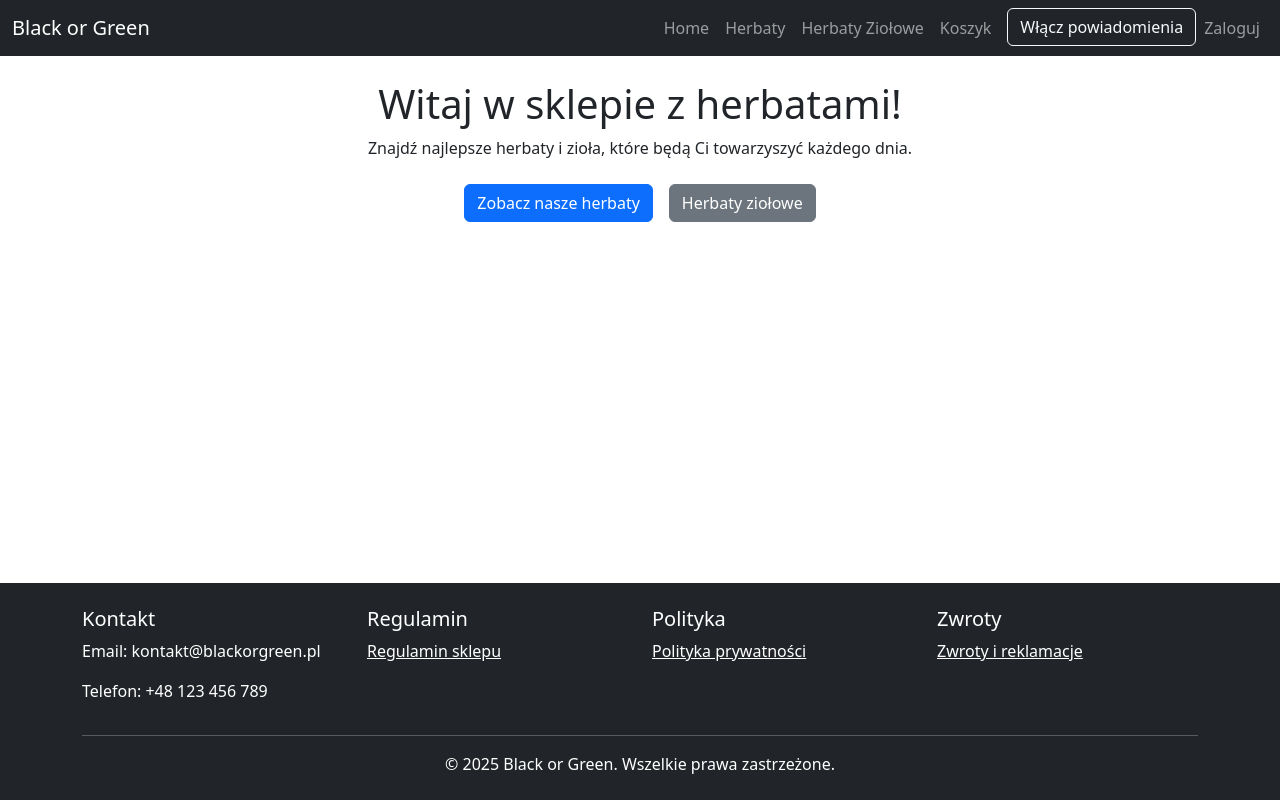
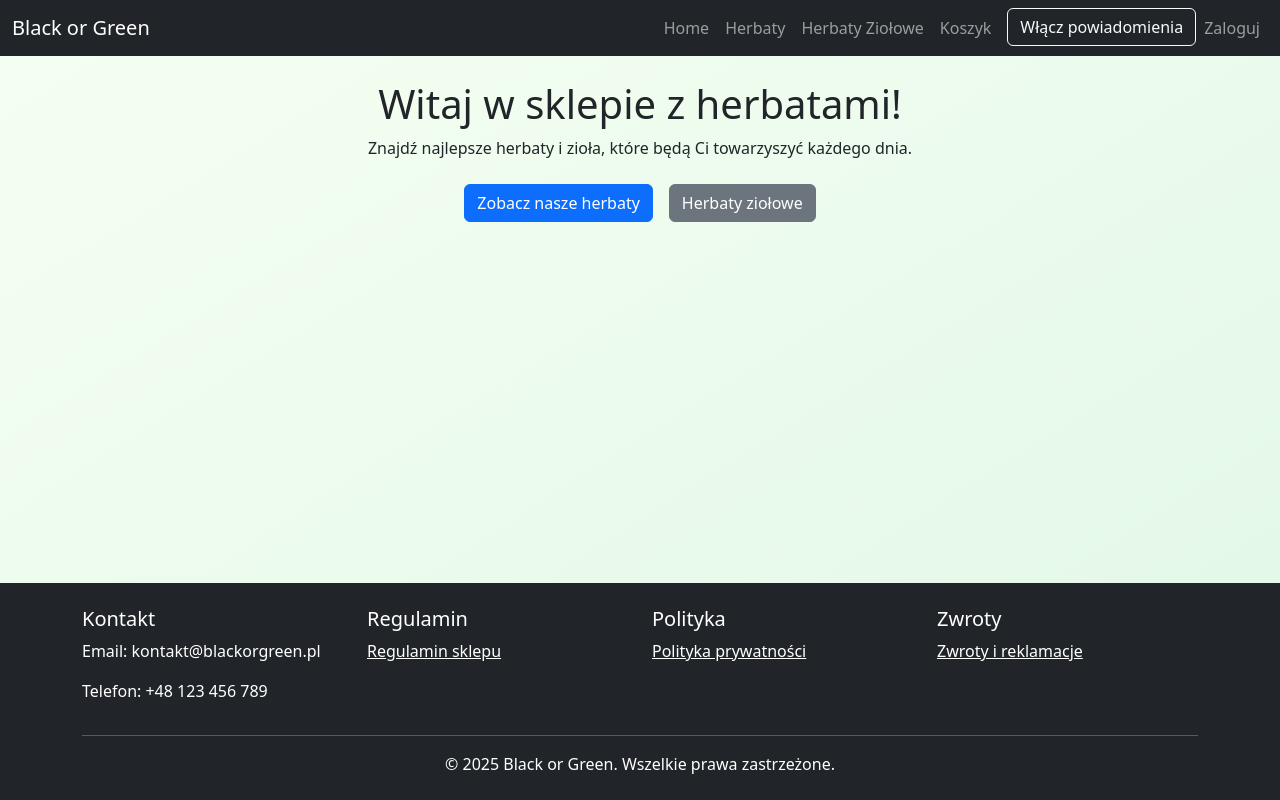
Before and after one commit to mateuszroksana/my-react-app, a React (Create React App) app: page / in a window 1280 px wide. Built offline with nearby package versions, Linux system fonts and the light colour scheme.

Commit message:
poprawiony css

```diff
--- a/src/App.js
+++ b/src/App.js
@@ -31,13 +31,18 @@ const ProtectedRoute = ({ children }) => {
 
 function App() {
 
+  const backgroundStyle = {
+    minHeight: '100vh',
+    background: 'linear-gradient(to bottom right, #f5fff2, #e1f7e7)',
+  };
+
   useEffect(() => {
     initOneSignal(); //uruchamiamy OneSignal przy załadowaniu aplikacji
   }, []);
 
   return (
     <Router>
-      <div className="d-flex flex-column min-vh-100">
+      <div style={backgroundStyle} className="d-flex flex-column min-vh-100">
         <Navbar />
         <main className="flex-grow-1 container mt-4">
           <Routes>
--- a/src/components/ProductCard.js
+++ b/src/components/ProductCard.js
@@ -4,11 +4,16 @@
 import React from 'react';
 import { useCart } from '../context/CartContext';
 
+const cardStyle = {
+  background: 'linear-gradient(135deg, #2c3e50 0%, #1a252f 100%)',
+  color: 'white',
+};
+
 const ProductCard = ({ product }) => {
     const { addToCart } = useCart();
 
     return (
-      <div className="card">
+      <div className="card" style={cardStyle}>
         <img src={product.imageUrl} alt={product.name} className="card-img-top" />
         <div className="card-body">
           <h5 className="card-title">{product.name}</h5>
```
Also changed, not shown: src/App.css (line endings or trailing spaces).
